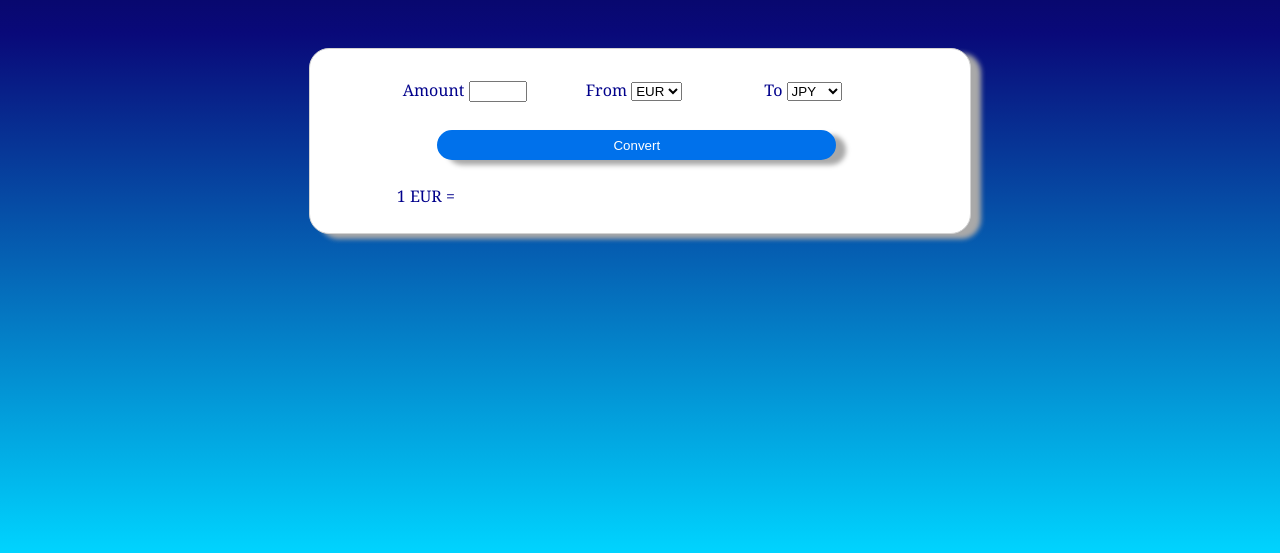
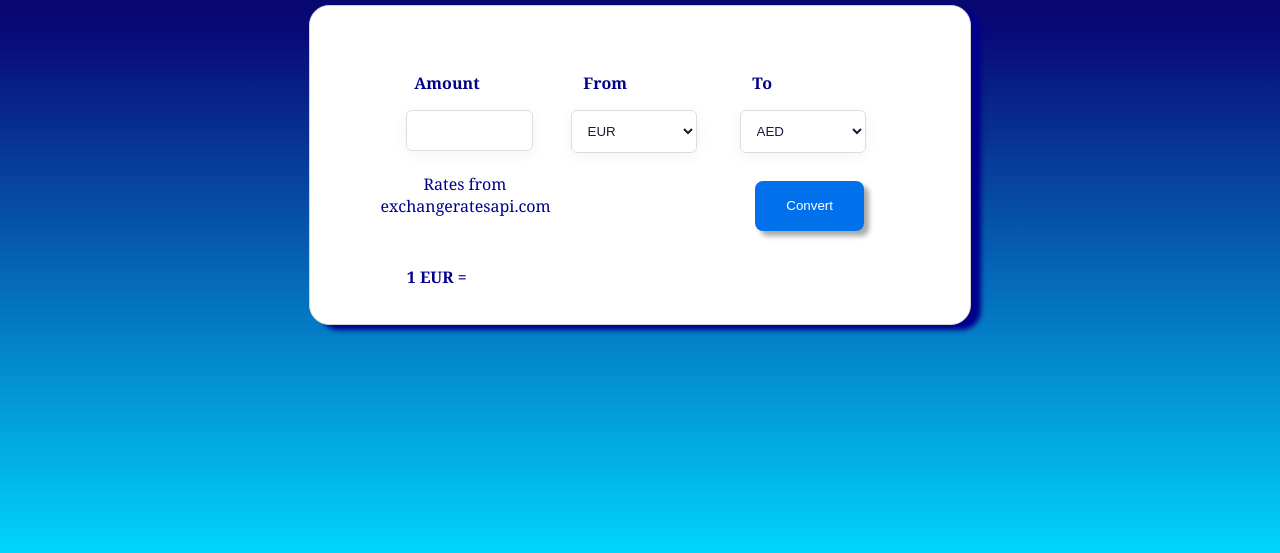
Before and after one commit to smilleeymilleey/WhisbiLandingPage, a website: page index.html in a window 1280 px wide. Shown: the part 247-800 px from the top of the page. Drawn offline with Linux system fonts and the light colour scheme.

Commit message:
updated dropdown menu and relocated button

```diff
--- a/app.js
+++ b/app.js
@@ -11,19 +11,15 @@ currencies.forEach(element => {
 
 
 
-
-
-
-
 /* Toggle between adding and removing the "responsive" class to topnav when the user clicks on the icon */
-function toggleNav() {
-  var x = document.getElementById("myTopnav");
-  if (x.className === "topnav") {
-    x.className += " responsive";
-  } else {
-    x.className = "topnav";
-  }
-}
+// function toggleNav() {
+//   var x = document.getElementById("myTopnav");
+//   if (x.className === "topnav") {
+//     x.className += " responsive";
+//   } else {
+//     x.className = "topnav";
+//   }
+// }
 
 function getRates() {
   let startSelect= document.getElementById("names")
--- a/css/style.css
+++ b/css/style.css
@@ -13,6 +13,7 @@ body {
   position: fixed;
   top: 0;
   overflow: scroll;
+  align-items: center;
   left: 0;
   width: 100%;
   height: 100%;
@@ -36,9 +37,8 @@ body {
   background: white;
   color: darkblue;
   border-radius: 20px;
-  box-shadow: 10px 5px 5px darkgrey;
-  margin-top: 5%;
-  align-items:center;
+  box-shadow: 10px 5px 5px darkblue;
+  align-items: center;
 }
 
 .column {
@@ -50,34 +50,89 @@ body {
   color: darkgray
 }
 
-#startAmount {
-  width: 30%;
-}
-
 .padding {
   width: 100%;
   height: 20%;
+}
+
+.p {
+  text-align: left;
+  font-weight: bold;
+  margin-left: 20%;
 }
 
 .row {
   align-items: center;
   padding-left: 5%;
   padding-right: 6%;
+  padding-top: 20px;
+  text-align: center;
+}
+.row2 {
+  align-items: center;
+  padding-right: 15%;
   padding-top: 10px;
-  text-align: center;
+  text-align: right;
+}
 
+.pApi {
+  width: 100%;
+  height: 50px;
+  margin-top: 13%;
+  color: darkblue;
+
+}
+.custom-select {
+  position: relative;
+  font-family: Arial;
+  border-radius: 5px;
+  box-shadow: 3px 3px 5px lightgrey;
+}
+
+#startAmount {
+  box-sizing: border-box;
+  border-radius: 5px;
+  margin-left: 5%;
+  width: 75%;
+  border: 1px solid rgb(221, 221, 221);
+  border-radius: 6px;
+  box-shadow: rgb(0 17 51 / 5%) 0px 3px 15px;
+  padding: 12px;
+  color: rgb(20, 30, 55);
+  background: none;
+}
+
+#names {
+  width: 75%;
+  border: 1px solid rgb(221, 221, 221);
+  border-radius: 6px;
+  box-shadow: rgb(0 17 51 / 5%) 0px 3px 15px;
+  padding: 12px;
+  color: rgb(20, 30, 55);
+  background: none;
+}
+
+#newCurrency {
+  width: 75%;
+  border: 1px solid rgb(221, 221, 221);
+  border-radius: 6px;
+  box-shadow: rgb(0 17 51 / 5%) 0px 3px 15px;
+  padding: 12px;
+  color: rgb(20, 30, 55);
+  background: none;
 }
 
 .btn {
-  width: 70%;
-  height: 30px;
+  width: 20%;
+  height: 50px;
   margin-top: 5%;
   border-color:rgb(0, 113, 235);
   border-style: solid;
-  border-radius: 20px;
+  border-radius: 8px;
   background-color:rgb(0, 113, 235);
   color: white;
-  box-shadow: 10px 5px 5px darkgrey;
+  box-shadow: 5px 5px 5px darkgrey;
+
 }
 
 .btn:hover {
@@ -86,18 +141,30 @@ body {
   box-shadow: 10px 5px 5px darkgrey;
 }
 
+.newContainer {
+  margin: auto;
+  width: 70%;
+  padding: 10px;
+}
+
 .exchangeR {
   padding-top: 5px;
+  font-weight:bold;
 }
 
+#conversionRate {
+  font-weight: bold;
+}
 .newContainer {
   margin-left: 12%;
 }
 
 /* navbar */
+#login{
+  padding-top: 20px;
+}
 
-
-.account {
+.createAccount {
   display: inline-flex;
   align-items: center;
   min-width: 0px;
@@ -107,14 +174,12 @@ body {
   font-weight: 600;
   text-align: center;
   text-decoration: none;
-  transition-property: background-color, border-color;
   transition-duration: 0.3s;
   font-size: 1.4rem;
   color: rgb(255, 255, 255);
   background: rgb(0, 113, 235);
   border: 2px solid rgb(0, 113, 235);
   border-radius: 8px;
-
 }
 
 .topnav {
--- a/index.html
+++ b/index.html
@@ -11,10 +11,10 @@
     <div class="container">
         <div class="topnav" id="myTopnav">
             <a>
-                <button class="account" href="#news">Create Account</button>
+            <button class="createAccount" href="#news">Create Account</button>
             </a>
             <a id="login" href="#home" class="active">Log In</a>
-            <a href="javascript:void(0);" class="icon" onclick="toggleNav()">
+            <a href="javascript:void(0);" class="icon">
             <i class="fa fa-bars"></i>
             </a>
         </div>
@@ -24,30 +24,27 @@
         <div class="convertor-card">
             <div class="card-container">
             <div class="row">
-            <!-- <p id="time"></p> -->
             <div class="columnContainer">
             <div class="row">
             <div class="column">
-                        <label>Amount</label>
+                <p class="p">Amount</p>
                 <input id="startAmount">
+                <p class="pApi">Rates from exchangeratesapi.com</p>
             </div>
             <div class="column">
-                        <label id="from">From</label>
-                        <select id="names">
+                <p class="p">From</p>
+            <select class="custom-select" id="names">
                 <option value="EUR" id="euro">EUR</option>
             </select>
             </div>
             <div class="column">
-                        <label>To</label>
-                        <select id="newCurrency">
-
-                            <option value="JPY" id="euro">JPY</option>
-                            <option value="CAD" id="euro">CAD</option>
-                            <option value="MXN" id="euro">MXN</option>
-                        </select>
+                <p class="p">To</p>
+            <select class="custom-select" id="newCurrency"></select>
             </div>
             </div>
         </div>
+        </div>
+        <div class="row2">
             <button class="btn" onclick="getRates()" id="convertButton">Convert</button>
         </div>
         </div>
```
Lines whose indentation alone changed are shown as unchanged.
